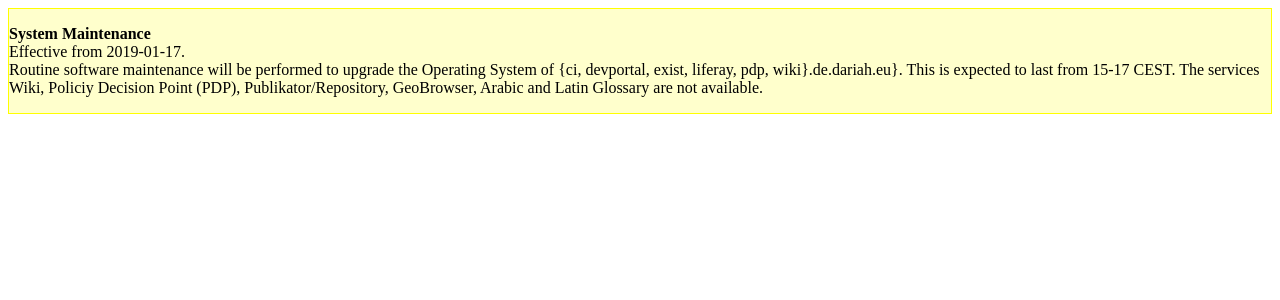
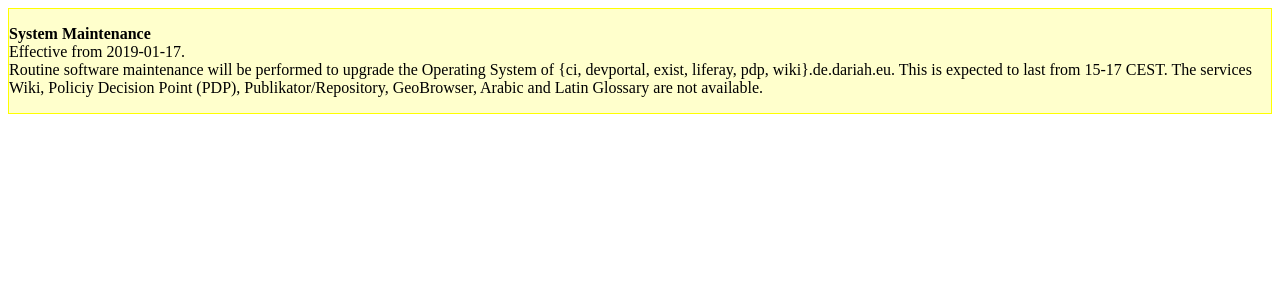
Before and after one commit to DARIAH-DE/status, a Jekyll site: the page built from textgrid/repstatus.md, in a window 1280 px wide. Shown: the top 300 px of the page. Built offline with Jekyll 4.4.1, drawn with Linux system fonts in a browser that asks for light colours.

Commit message:
Wartung 17.01.

```diff
--- a/_data/announcements.yaml
+++ b/_data/announcements.yaml
@@ -3,7 +3,7 @@
   date_start: '2019-01-17'
   date_end:
   hide: false
-  description: 'Routine software maintenance will be performed to upgrade the Operating System of {ci, devportal, exist, liferay, pdp, wiki}.de.dariah.eu}. This is expected to last from 15-17 CEST. The services Wiki, Policiy Decision Point (PDP), Publikator/Repository, GeoBrowser, Arabic and Latin Glossary are not available.'
+  description: 'Routine software maintenance will be performed to upgrade the Operating System of {ci, devportal, exist, liferay, pdp, wiki}.de.dariah.eu. This is expected to last from 15-17 CEST. The services Wiki, Policiy Decision Point (PDP), Publikator/Repository, GeoBrowser, Arabic and Latin Glossary are not available.'
 - title: 'System Maintenance'
   date_start: '2018-07-12'
   date_end: '2018-07-03'
```
